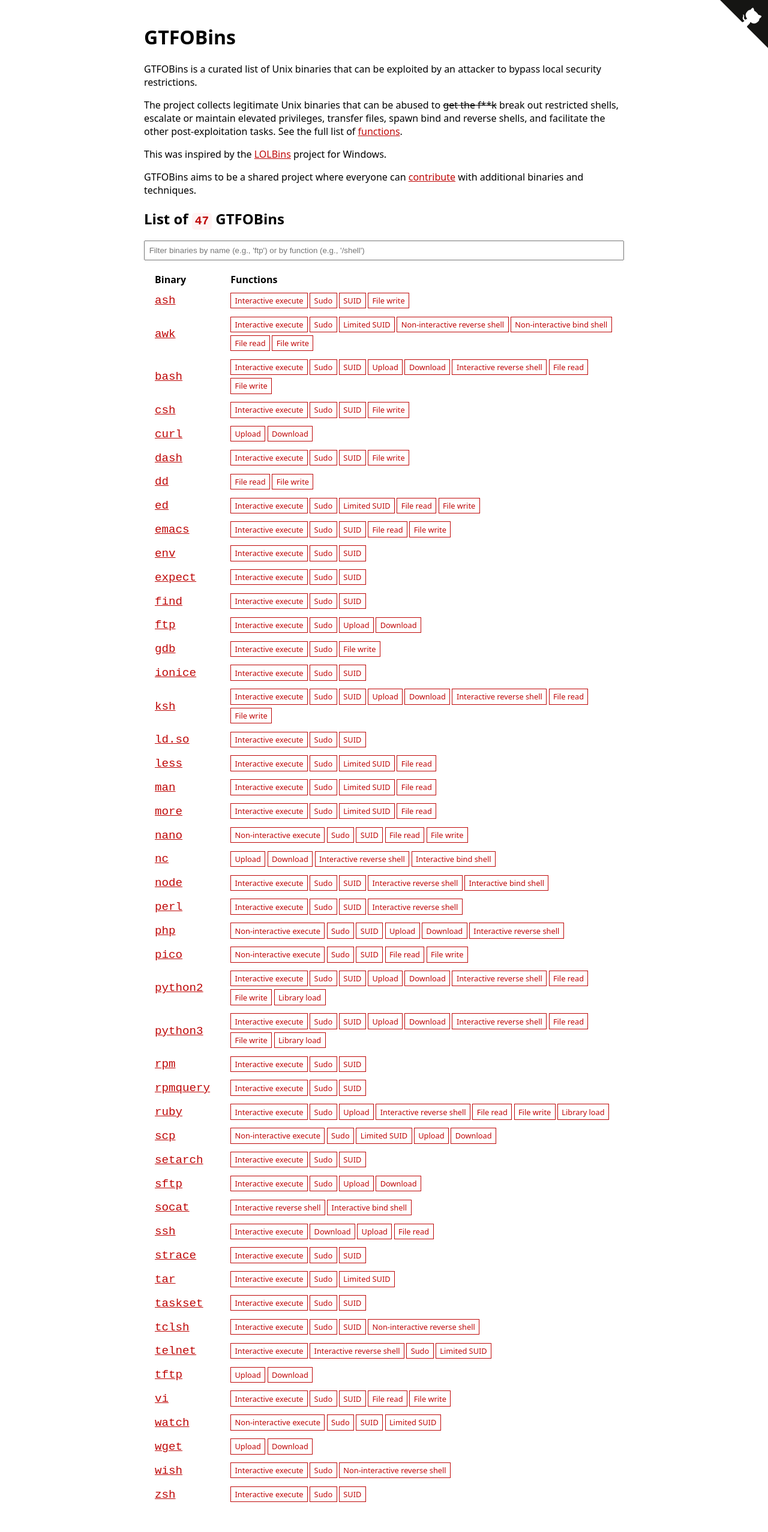
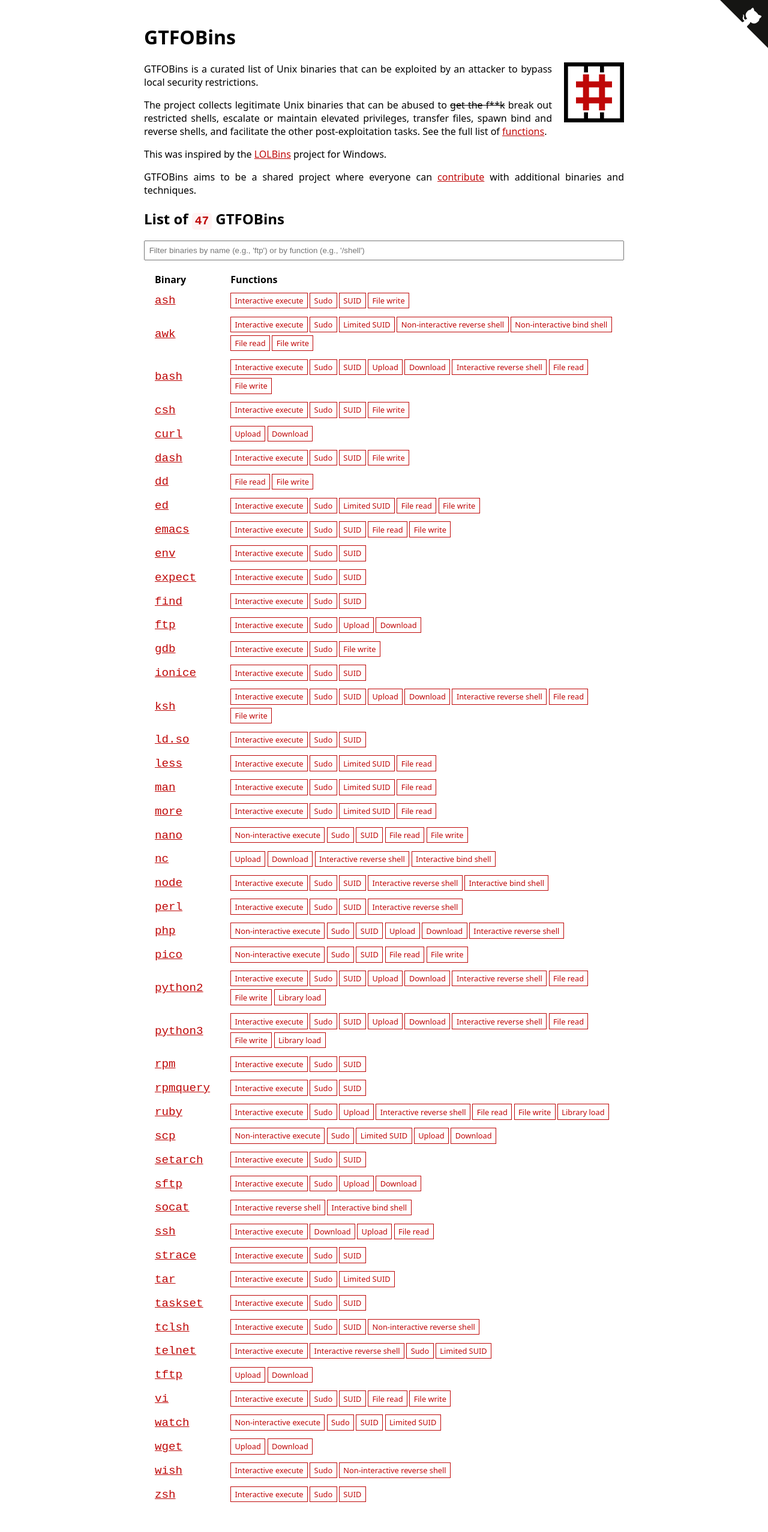
Before and after one commit to GTFOBins/GTFOBins.github.io, a Jekyll site: the page built from index.md, in a window 1280 px wide. Shown: the whole page at 60% size. Built offline with Jekyll 4.4.1, drawn with Linux system fonts in a browser that asks for light colours.

Commit message:
Add logo

```diff
--- a/_layouts/common.html
+++ b/_layouts/common.html
@@ -13,7 +13,8 @@
             {% endif %}
             {% endif %}
         </title>
-        <link rel="stylesheet" href="/style.css" type="text/css"/>
+        <link rel="icon" href="/assets/logo.png">
+        <link rel="stylesheet" href="/assets/style.css" type="text/css"/>
         <meta name="viewport" content="width=device-width, initial-scale=1.0, maximum-scale=5.0, user-scalable=yes">
         <script async defer src="https://buttons.github.io/buttons.js"></script>
     </head>
--- a/style.scss
+++ b/assets/style.scss
@@ -15,6 +15,10 @@ $layout-break: "(min-width: #{$column-width + $grace-space})";
     body {
         width: $column-width;
         margin: 40px auto;
+    }
+
+    p {
+        text-align: justify;
     }
 }
 
@@ -161,6 +165,15 @@ h2, h3, h4, h5, h5 {
 
 // other classes
 
+.logo {
+    $margin: 20px;
+    float: right;
+    width: 100px;
+    height: 100px;
+    margin-left: $margin;
+    margin-bottom: $margin;
+}
+
 .bin-name {
     font-family: monospace;
     font-size: 1.2rem;
--- a/index.md
+++ b/index.md
@@ -2,6 +2,8 @@
 layout: page
 title: GTFOBins
 ---
+
+<img class="logo" src="/assets/logo.png"/>
 
 GTFOBins is a curated list of Unix binaries that can be exploited by an attacker to bypass local security restrictions.
 
```
Also changed, not shown: assets/logo.png (added).
